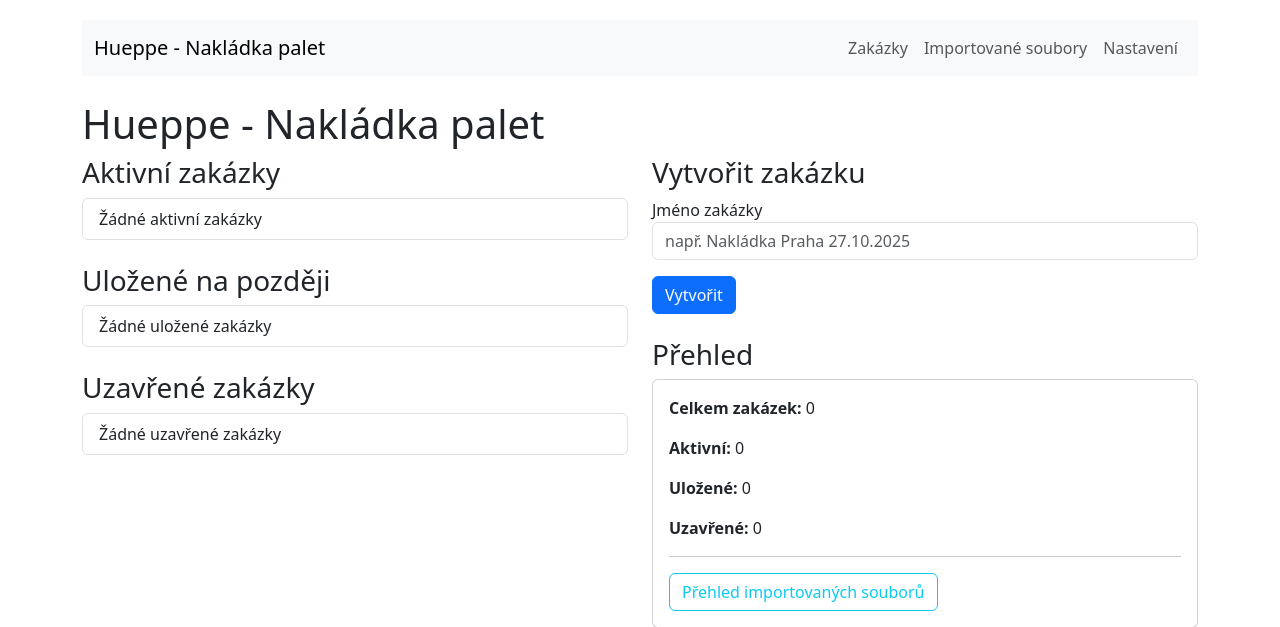
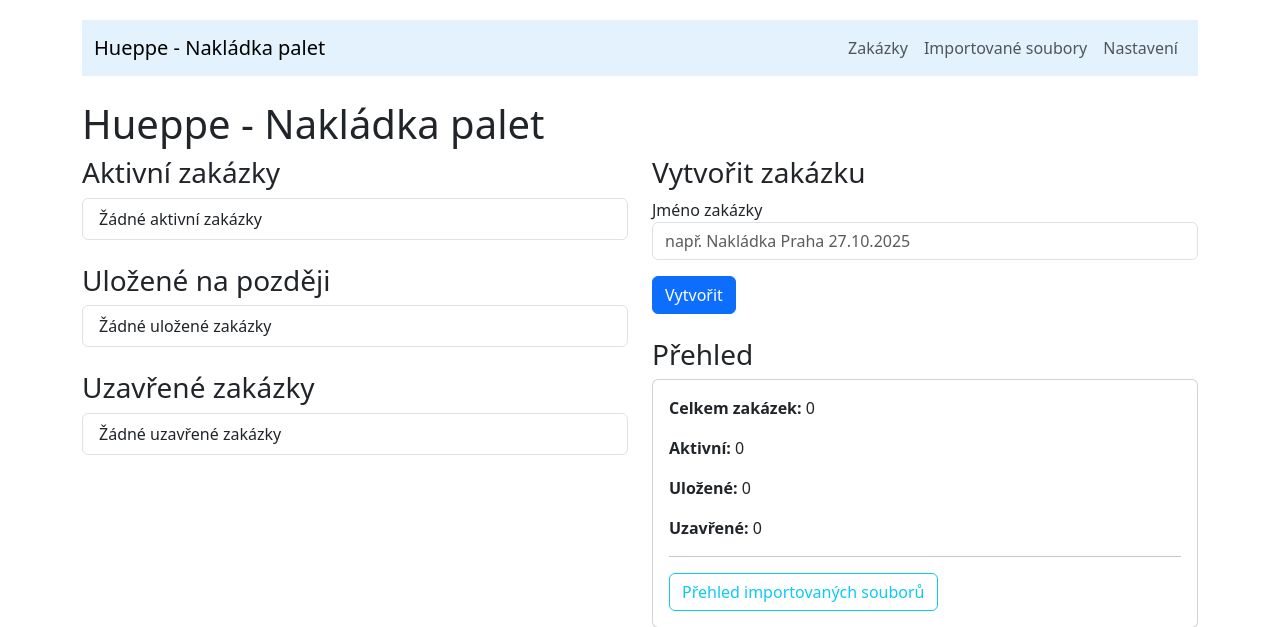
Before and after one commit to tomastomeska/Hueppe-beta, a Flask app: page / in a window 1280 px wide. Shown: the top 627 px of the page. Run offline with Flask 3, Linux system fonts and the light colour scheme.

Commit message:
Změna hlavičky na světle modrou barvu

```diff
--- a/templates/base.html
+++ b/templates/base.html
@@ -16,7 +16,7 @@
   </head>
   <body>
     <div class="container">
-      <nav class="navbar navbar-expand-lg navbar-light bg-light mb-4">
+      <nav class="navbar navbar-expand-lg navbar-light mb-4" style="background-color: #e3f2fd;">
         <div class="container-fluid">
           <a class="navbar-brand" href="{{ url_for('index') }}">Hueppe - Nakládka palet</a>
           <div class="navbar-nav ms-auto">
```
